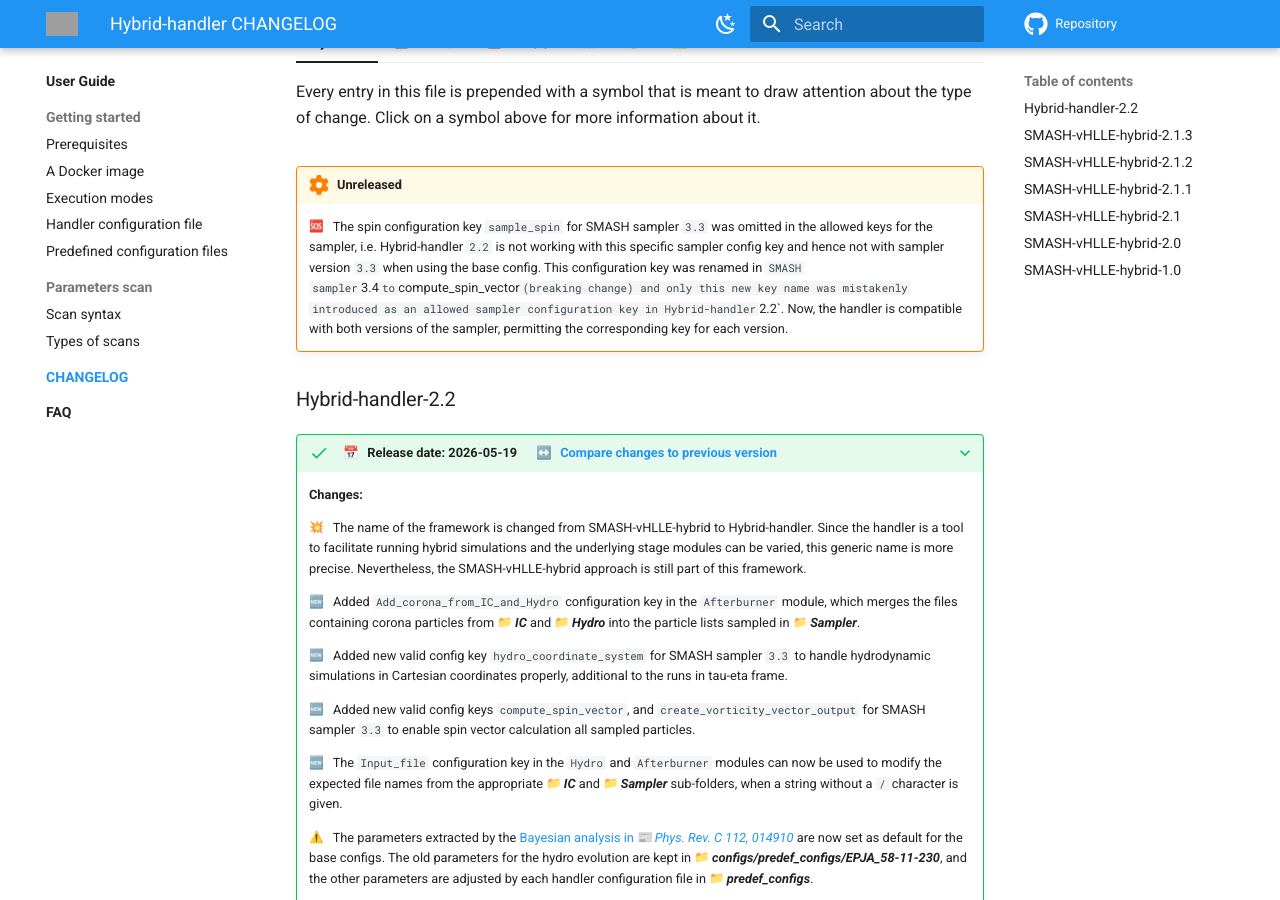
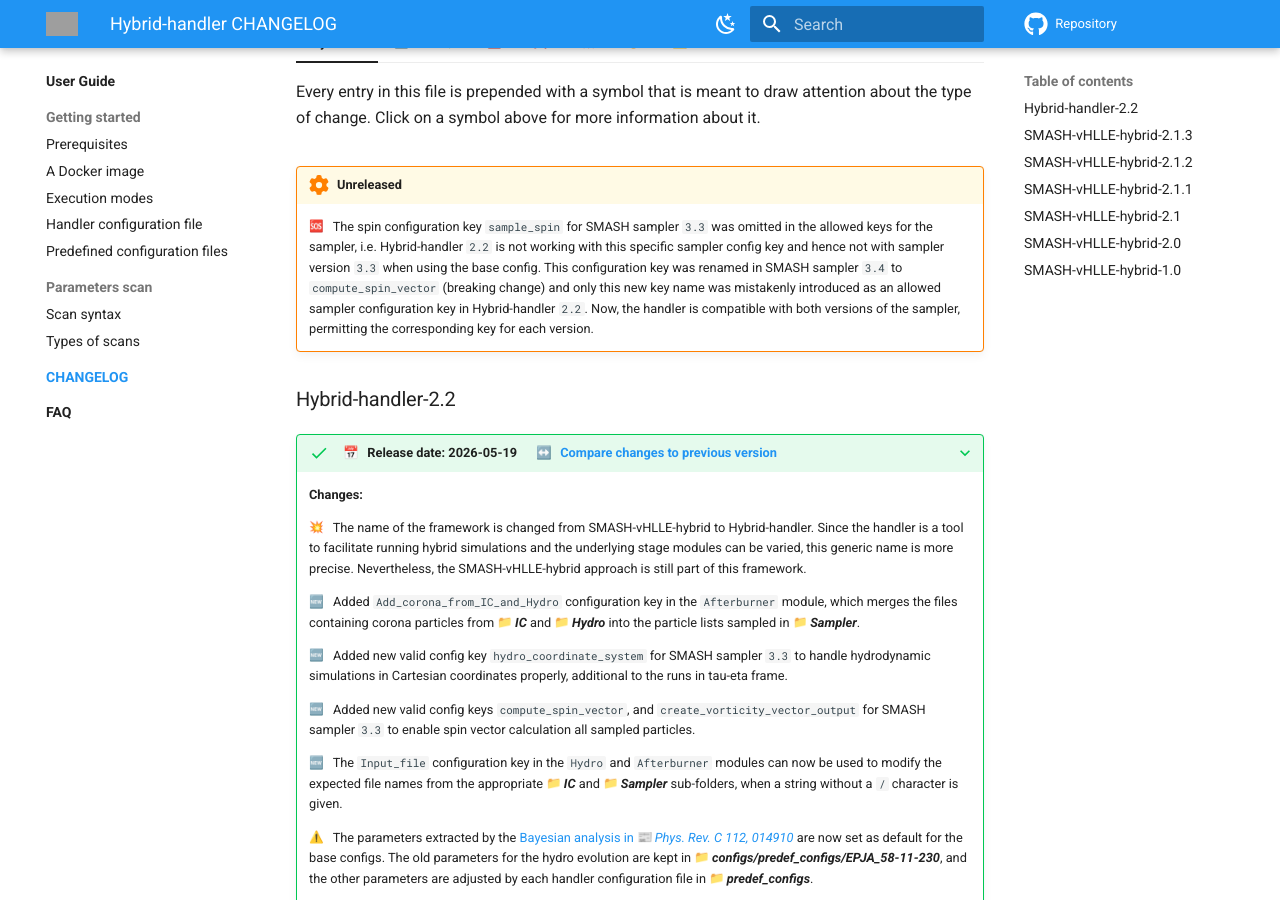
Before and after one commit to smash-transport/smash-vhlle-hybrid, an MkDocs documentation site: the page built from docs/user/CHANGELOG/index.md, in a window 1280 px wide and 900 px high, scrolled down 432 px. Built offline with MkDocs 1.6.1 and Material for MkDocs 9.7.7, drawn with Linux system fonts in a browser that asks for light colours; emoji names are drawn with the system emoji font; comment, search, counter and statistics services are not loaded; the version menu is left out; grey boxes are pictures that could not be loaded.

```diff
--- a/docs/user/CHANGELOG/index.md
+++ b/docs/user/CHANGELOG/index.md
@@ -46,7 +46,7 @@ Given a version number `X.Y.Z`,
 
 !!! work-in-progress "Unreleased"
 
-    :sos: &nbsp; The spin configuration key `sample_spin` for SMASH sampler `3.3` was omitted in the allowed keys for the sampler, i.e. Hybrid-handler `2.2` is not working with this specific sampler config key and hence not with sampler version `3.3` when using the base config. This configuration key was renamed in `SMASH sampler `3.4` to `compute_spin_vector` (breaking change) and only this new key name was mistakenly introduced as an allowed sampler configuration key in Hybrid-handler `2.2`. Now, the handler is compatible with both versions of the sampler, permitting the corresponding key for each version.
+    :sos: &nbsp; The spin configuration key `sample_spin` for SMASH sampler `3.3` was omitted in the allowed keys for the sampler, i.e. Hybrid-handler `2.2` is not working with this specific sampler config key and hence not with sampler version `3.3` when using the base config. This configuration key was renamed in SMASH sampler `3.4` to `compute_spin_vector` (breaking change) and only this new key name was mistakenly introduced as an allowed sampler configuration key in Hybrid-handler `2.2`. Now, the handler is compatible with both versions of the sampler, permitting the corresponding key for each version.
 
 
 ### Hybrid-handler-2.2
```
